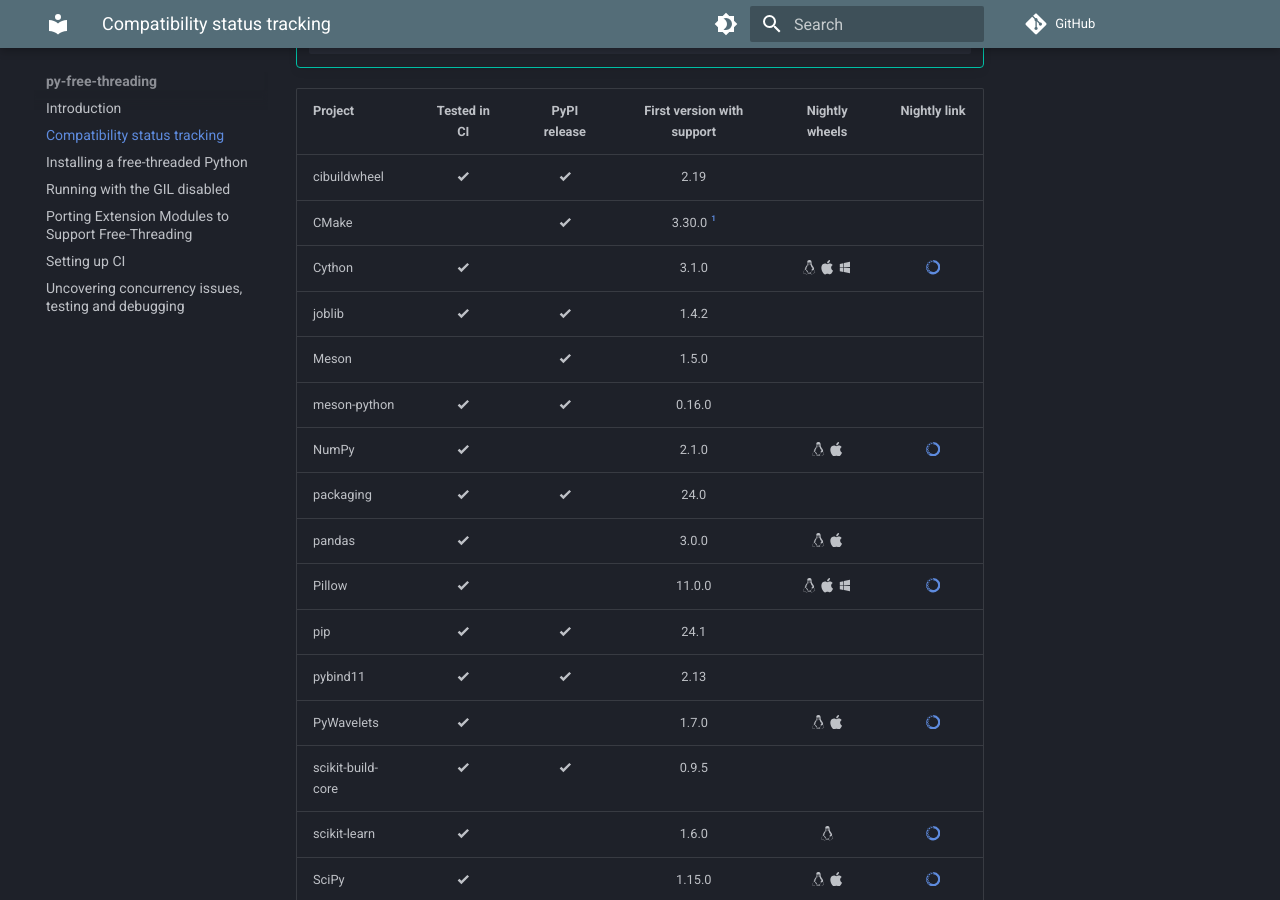
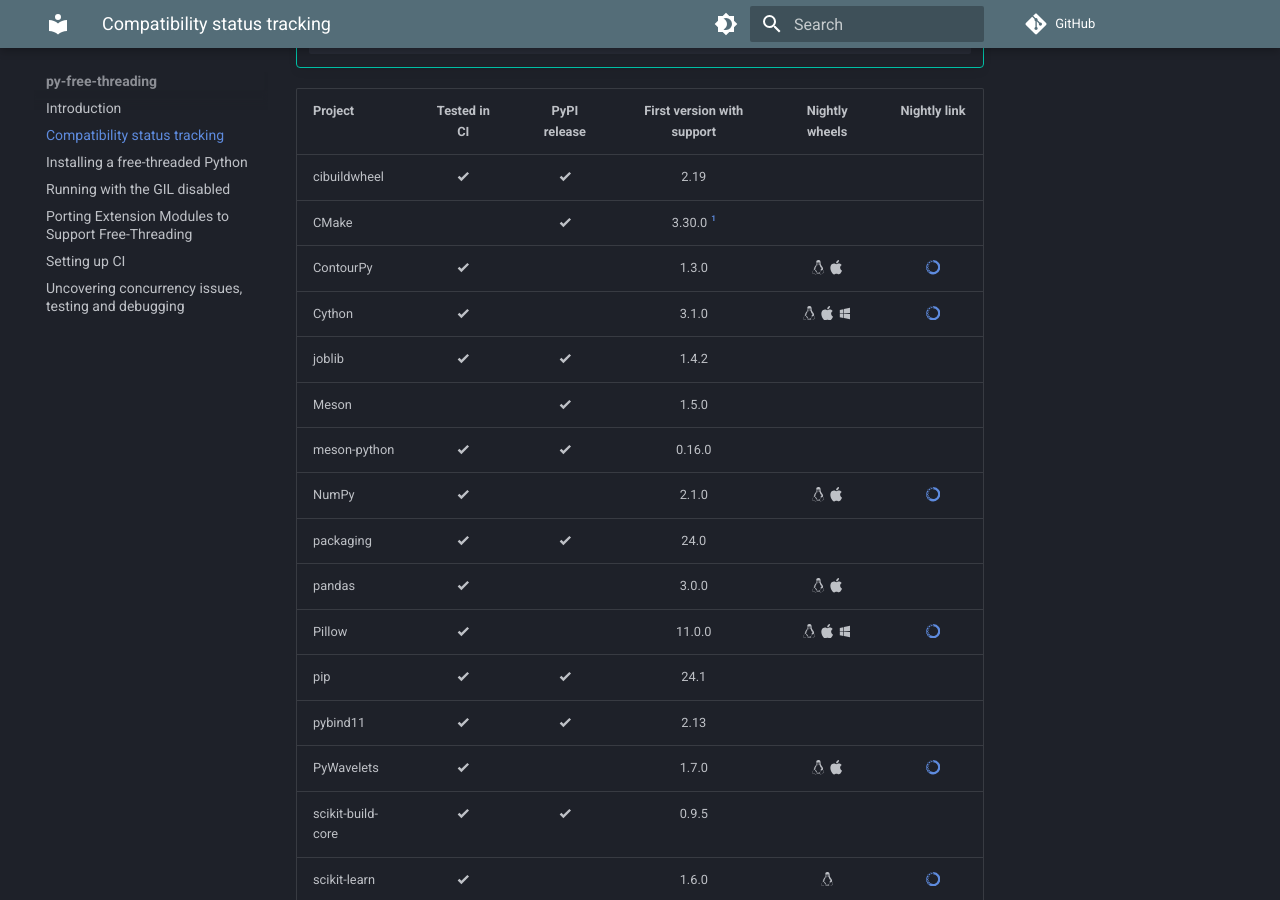
Before and after one commit to Quansight-Labs/free-threaded-compatibility, an MkDocs documentation site: the page built from docs/tracking.md, in a window 1280 px wide and 900 px high, scrolled down 404 px. Built offline with MkDocs 1.6.1 and Material for MkDocs 9.7.7, drawn with Linux system fonts in a browser that asks for light colours; comment, search, counter and statistics services are not loaded.

Commit message:
Add contourpy to status tracking table (#51)

```diff
--- a/docs/tracking.md
+++ b/docs/tracking.md
@@ -26,6 +26,7 @@
 |:--------------|:----------------:|:---------------:|:-----------------------------:|:-----------------:|:---------------:|
 | cibuildwheel   | :material-check-bold: |   :material-check-bold:   | 2.19   |    |    |
 | CMake    |    | :material-check-bold:    | 3.30.0 [^cmake]   |    |    |
+| ContourPy | :material-check-bold: |  | 1.3.0 | :simple-linux: :simple-apple: | [:simple-anaconda:](https://anaconda.org/scientific-python-nightly-wheels/contourpy/) |
 | Cython       | :material-check-bold: |              | 3.1.0                      | :simple-linux: :simple-apple: :material-microsoft-windows: | [:simple-anaconda:](https://anaconda.org/scientific-python-nightly-wheels/cython/)       |
 | joblib       | :material-check-bold: | :material-check-bold:  | 1.4.2   |    |    |
 | Meson   |  | :material-check-bold:   | 1.5.0   |    |    |
```
